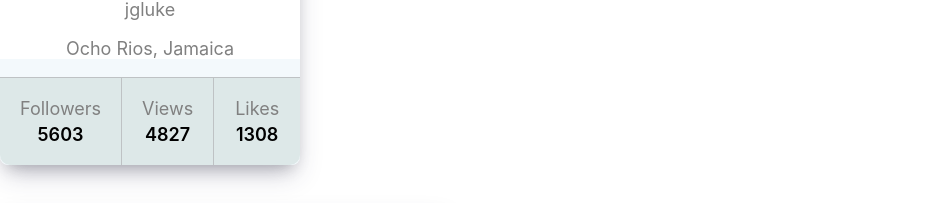
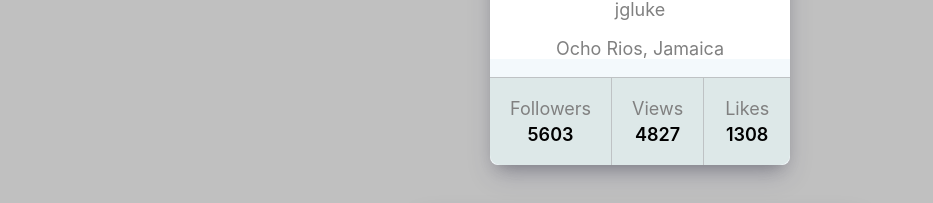
Before and after one commit to Kilivnik/goit-react-hw-01-components, a React (Create React App) app: page / in a window 1280 px wide. Shown: the part 273-476 px from the top of the page, without its empty margins (0-933 px from the left). Built offline with nearby package versions, Linux system fonts and the light colour scheme.

Commit message:
add style page

```diff
--- a/src/components/App.jsx
+++ b/src/components/App.jsx
@@ -1,3 +1,5 @@
+import React from 'react';
+
 import user from 'data/user.json';
 import data from 'data/data.json';
 import friends from 'data/friends.json';
--- a/src/index.css
+++ b/src/index.css
@@ -1,6 +1,6 @@
 @import-normalize; /* bring in normalize.css styles */
 
-body {
+/* body {
   margin: 0;
   font-family: -apple-system, BlinkMacSystemFont, 'Segoe UI', 'Roboto', 'Oxygen',
     'Ubuntu', 'Cantarell', 'Fira Sans', 'Droid Sans', 'Helvetica Neue',
@@ -12,4 +12,28 @@
 code {
   font-family: source-code-pro, Menlo, Monaco, Consolas, 'Courier New',
     monospace;
+} */
+
+* #root {
+  display: flex;
+  align-items: center;
+  flex-wrap: wrap;
+  flex-direction: column;
 }
+
+body {
+  margin: 0;
+  font-family: -apple-system, BlinkMacSystemFont, 'Roboto', sans-serif;
+  -webkit-font-smoothing: antialiased;
+  -moz-osx-font-smoothing: grayscale;
+  background-color: silver;
+}
+
+ul {
+  list-style: none;
+}
+
+code {
+  font-family: source-code-pro, Menlo, Monaco, Consolas, 'Courier New',
+    monospace;
+}
```
